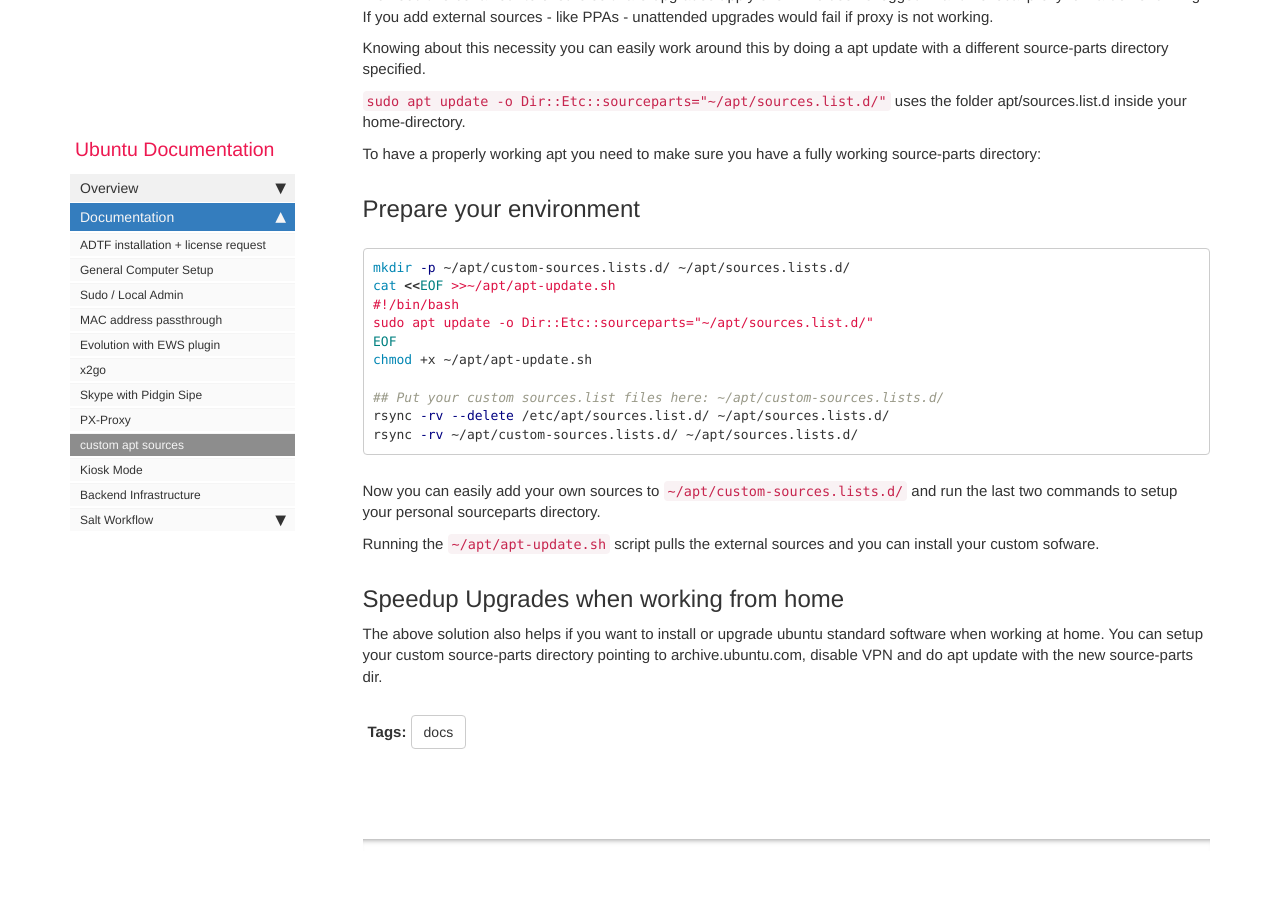
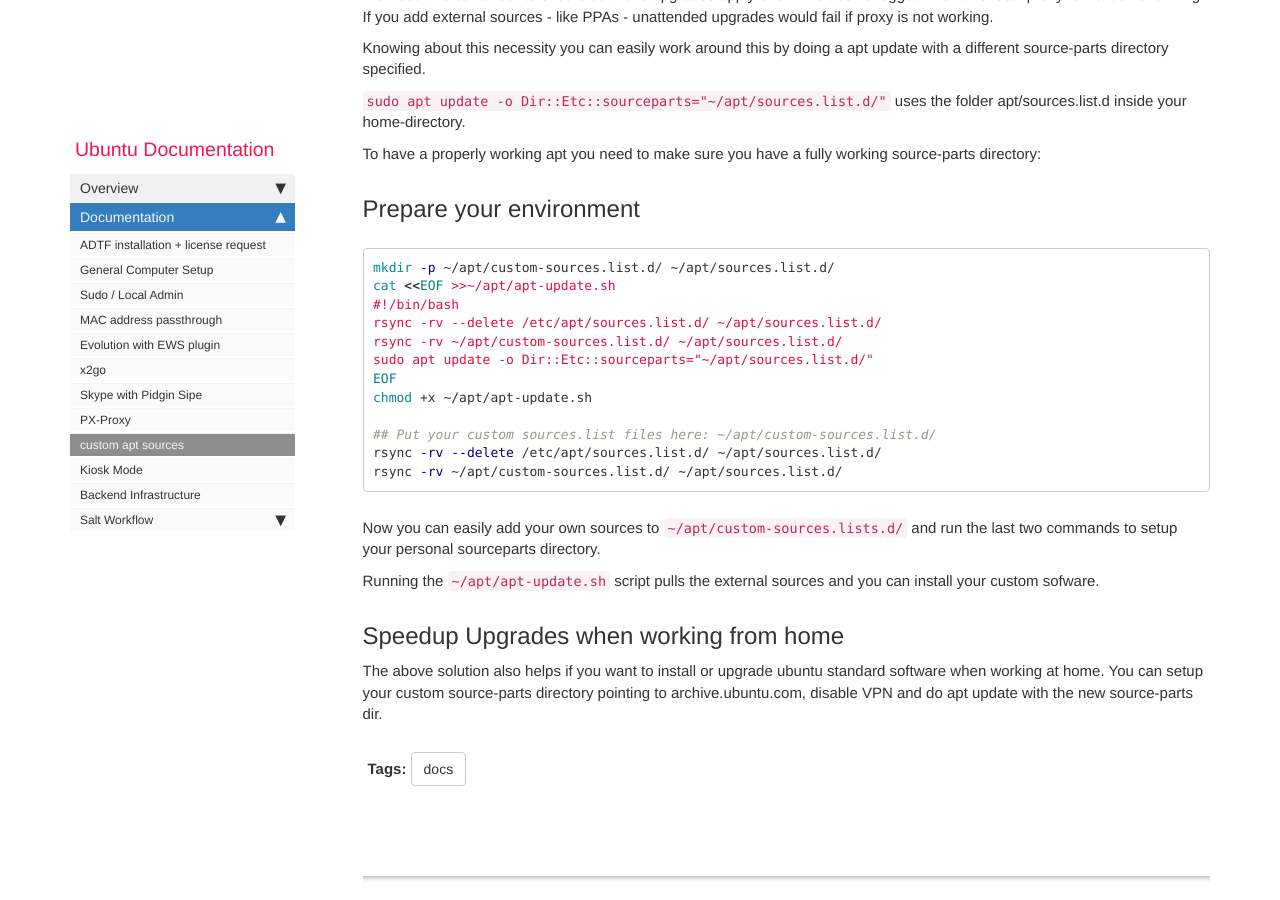
Before and after one commit to RajputPawan/Prometheus, a Jekyll site: the page built from pages/docs/install_sw_from_custom_apt_sources.md, in a window 1280 px wide and 900 px high, scrolled down 464 px. Built offline with Jekyll 4.4.1, drawn with Linux system fonts in a browser that asks for light colours; comment, search, counter and statistics services are not loaded.

Commit message:
correct dirnames

````diff
--- a/pages/docs/install_sw_from_custom_apt_sources.md
+++ b/pages/docs/install_sw_from_custom_apt_sources.md
@@ -24,16 +24,18 @@ To have a properly working apt you need to make sure you have a fully working so
 ## Prepare your environment
 
 ```bash
-mkdir -p ~/apt/custom-sources.lists.d/ ~/apt/sources.lists.d/
+mkdir -p ~/apt/custom-sources.list.d/ ~/apt/sources.list.d/
 cat <<EOF >>~/apt/apt-update.sh
 #!/bin/bash
+rsync -rv --delete /etc/apt/sources.list.d/ ~/apt/sources.list.d/
+rsync -rv ~/apt/custom-sources.list.d/ ~/apt/sources.list.d/
 sudo apt update -o Dir::Etc::sourceparts="~/apt/sources.list.d/"
 EOF
 chmod +x ~/apt/apt-update.sh
 
-## Put your custom sources.list files here: ~/apt/custom-sources.lists.d/
-rsync -rv --delete /etc/apt/sources.list.d/ ~/apt/sources.lists.d/
-rsync -rv ~/apt/custom-sources.lists.d/ ~/apt/sources.lists.d/
+## Put your custom sources.list files here: ~/apt/custom-sources.list.d/
+rsync -rv --delete /etc/apt/sources.list.d/ ~/apt/sources.list.d/
+rsync -rv ~/apt/custom-sources.list.d/ ~/apt/sources.list.d/
 ```
 
 Now you can easily add your own sources to `~/apt/custom-sources.lists.d/` and run the last two commands to setup your personal sourceparts directory.
````
